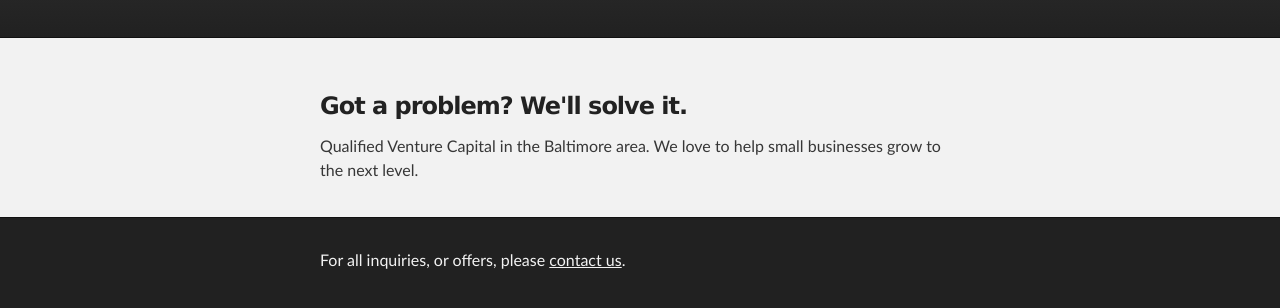
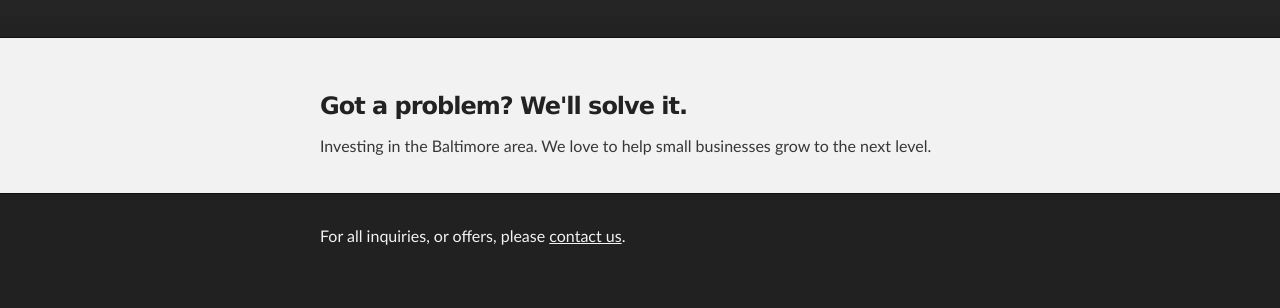
Before and after one commit to msmgroup/msmgroup.github.io, a plain HTML site: page index.html in a window 1280 px wide. Shown: the part 136-444 px from the top of the page. Drawn offline with Linux system fonts and the light colour scheme.

Commit message:
Update index.html

```diff
--- a/index.html
+++ b/index.html
@@ -27,7 +27,7 @@
       <section id="main_content" class="inner">
         <h3>
 <a id="welcome-to-msm-group" class="anchor" href="#welcome-to-msm-group" aria-hidden="true"><span aria-hidden="true" class="octicon octicon-link"></span></a>Got a problem?  We'll solve it.</h3>
-<p>Qualified Venture Capital in the Baltimore area.  We love to help small businesses grow to the next level.</p>
+<p>Investing in the Baltimore area.  We love to help small businesses grow to the next level.</p>
       </section>
     </div>
 
```
